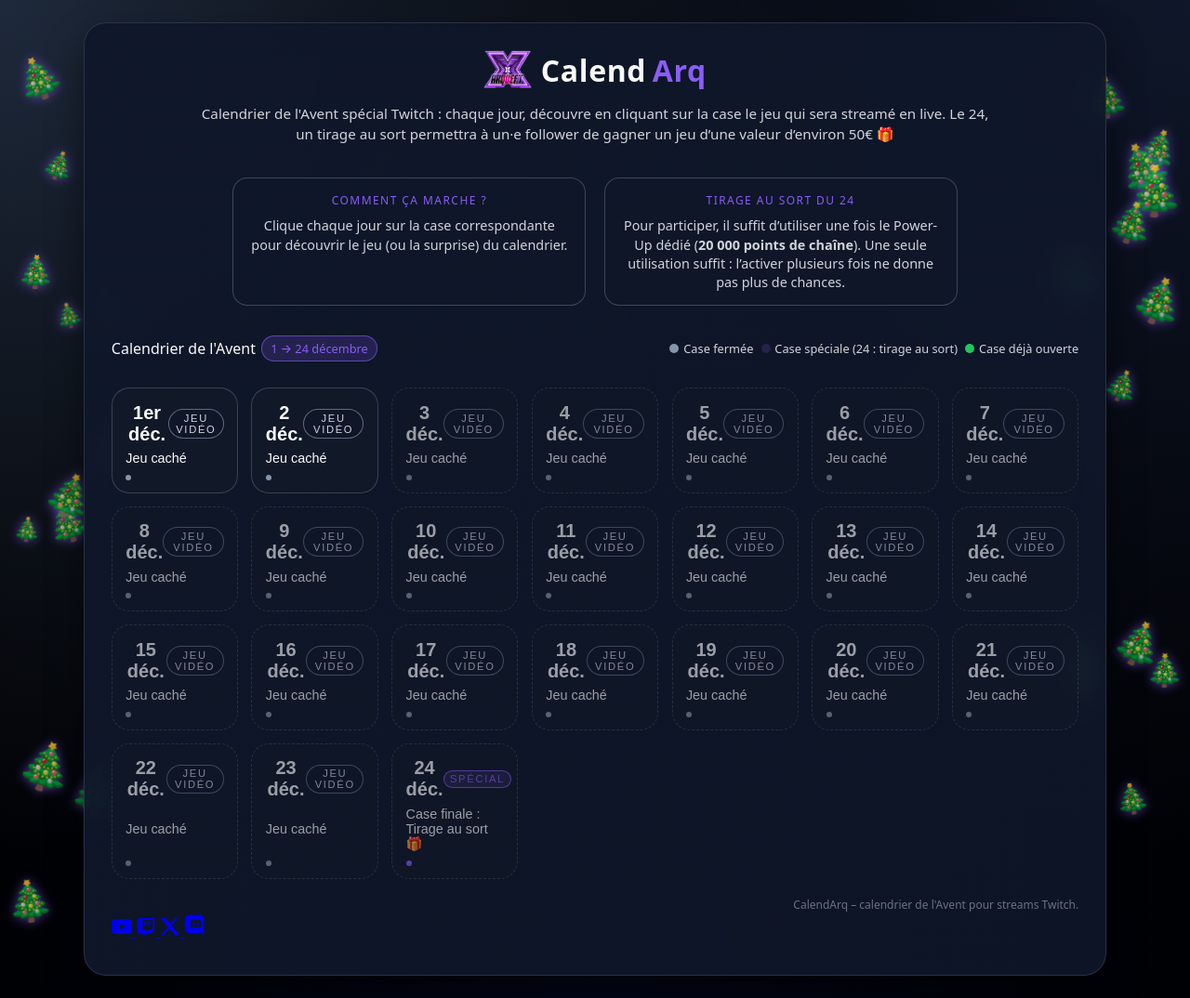
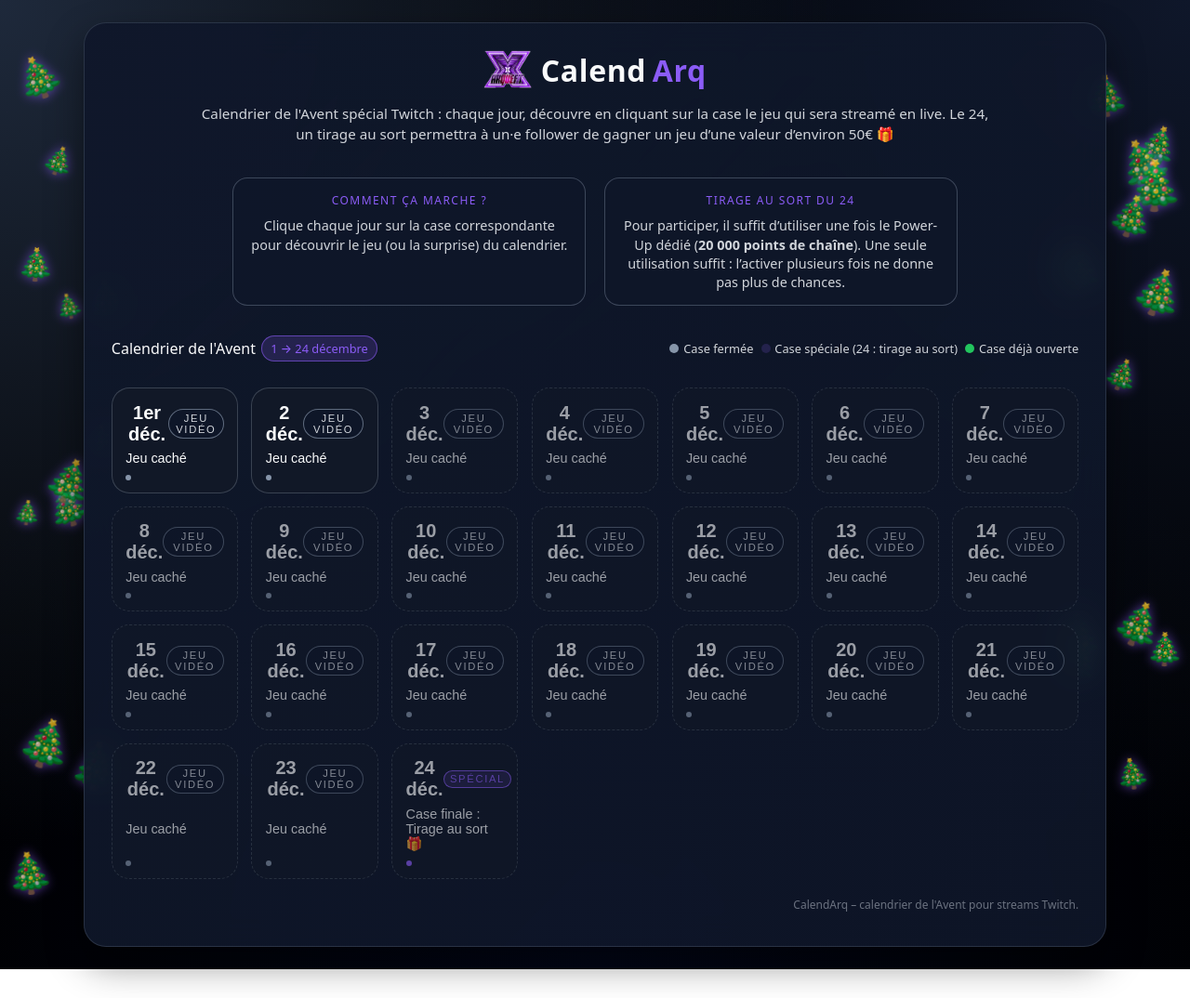
Before and after one commit to ArqueftX/calendArq, a plain HTML site: page index.html in a window 1280 px wide. Shown: the whole page at 93% size. After the commit the page ends 1043 px from the top, so only its background shows below. Drawn offline with Linux system fonts and the light colour scheme.

Commit message:
Update index.html

```diff
--- a/index.html
+++ b/index.html
@@ -595,35 +595,7 @@
     <footer class="app-footer">
       CalendArq – calendrier de l'Avent pour streams Twitch.
     </footer>
-
-    <div class="social-footer">
-      <a href="https://www.youtube.com/@arqueftx" class="social-btn youtube" target="_blank" aria-label="YouTube">
-        <svg width="22" height="22" viewBox="0 0 24 24" fill="currentColor">
-          <path d="M19.6 3.2H4.4A4.4 4.4 0 0 0 0 7.6v8.8a4.4 4.4 0 0 0 4.4 4.4h15.2a4.4 4.4 0 0 0 4.4-4.4V7.6a4.4 4.4 0 0 0-4.4-4.4zM9.6 15.6V8.4l6.4 3.6-6.4 3.6z"/>
-        </svg>
-      </a>
-
-      <a href="https://www.twitch.tv/arqueftx" class="social-btn twitch" target="_blank" aria-label="Twitch">
-        <svg width="22" height="22" viewBox="0 0 24 24" fill="currentColor">
-          <path d="M4 2L2 6v14h6v2h4l2-2h4l4-4V2H4zm16 12l-2 2h-4l-2 2v-2H8V4h12v10zM14 6h2v5h-2V6zm-4 0h2v5H10V6z"/>
-        </svg>
-      </a>
-
-      <a href="https://twitter.com/arqueftx" class="social-btn twitter" target="_blank" aria-label="X">
-        <svg width="22" height="22" viewBox="0 0 24 24" fill="currentColor">
-          <path d="M18.244 2H21.5l-7.78 8.89L23 22h-5.632l-6.17-7.748L4.53 22H1.27l8.29-9.472L1 2h5.741l5.497 7.09L18.244 2z"/>
-        </svg>
-      </a>
-
-      <a href="https://discord.gg/arqueftx" class="social-btn discord" target="_blank" aria-label="Discord">
-        <svg width="26" height="26" viewBox="0 0 245 240" fill="currentColor">
-          <path d="M104.4 103.9c-5.7 0-10.2 5-10.2 11.1s4.6 11.1 10.2 11.1c5.7 0 10.2-5 10.2-11.1.1-6.1-4.5-11.1-10.2-11.1zm36.2 0c-5.7 0-10.2 5-10.2 11.1s4.6 11.1 10.2 11.1c5.7 0 10.2-5 10.2-11.1s-4.5-11.1-10.2-11.1z"/>
-          <path d="M189.5 20h-134C24.3 20 7 37.3 7 58.4v107.3c0 21.1 17.3 38.4 38.5 38.4h113.7l-5.3-18.5 12.8 11.9 12.1 11.2 21.5 19V58.4c0-21.1-17.3-38.4-38.8-38.4zm-39.6 135s-3.7-4.4-6.8-8.3c13.5-3.8 18.6-12.1 18.6-12.1-4.2 2.8-8.2 4.8-11.8 6.1-5.1 2.1-9.9 3.5-14.7 4.3-9.7 1.8-18.6 1.3-26.3-.1-5.8-1.1-10.8-2.6-15-4.3-2.3-.9-4.8-2-7.3-3.4-.3-.2-.6-.3-.9-.5-.2-.1-.3-.2-.5-.3-2.2-1.2-3.4-2-3.4-2s5 8.1 18.2 12c-3.1 3.9-6.9 8.5-6.9 8.5-22.8-.7-31.5-15.6-31.5-15.6 0-33.1 14.8-60 14.8-60 14.8-11.1 28.8-10.8 28.8-10.8l1 1.2c-18.5 5.3-27 13.3-27 13.3s2.3-1.3 6.1-3.1c11.1-4.9 19.8-6.2 23.4-6.5.6-.1 1.1-.2 1.7-.2 6.1-.8 13-1 20.2-.2 9.5 1.1 19.7 3.9 30.1 9.6 0 0-8.1-7.7-25.4-12.9l1.4-1.6s14-.3 28.8 10.8c0 0 14.8 26.9 14.8 60 0 0-8.7 14.9-31.4 15.6z"/>
-        </svg>
-      </a>
-    </div>
   </div>
-
   <div class="modal-backdrop" id="modal-backdrop" aria-hidden="true">
     <div class="modal" role="dialog" aria-modal="true" aria-labelledby="modal-title">
       <button class="modal-close" id="modal-close" aria-label="Fermer la fenêtre">
```
